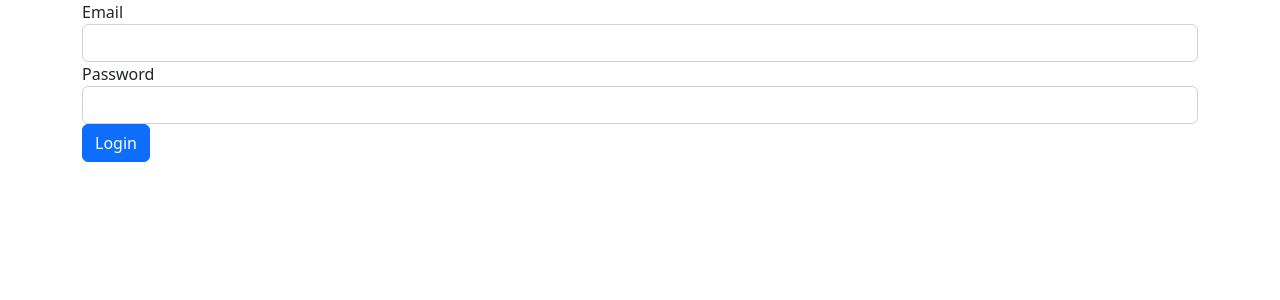
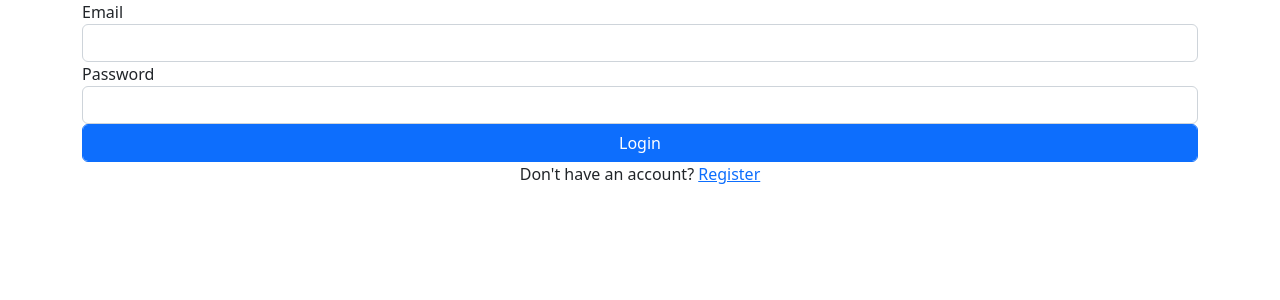
Before and after one commit to ZakLiles/trading-journal, a Flask app: page /login in a window 1280 px wide. Shown: the top 300 px of the page. Run offline with Flask 2, Linux system fonts and the light colour scheme.

Commit message:
adjusting styling

```diff
--- a/server.py
+++ b/server.py
@@ -83,6 +83,7 @@
     form = LoginForm()
 
     if form.validate_on_submit():
+
         email = form.email.data
         password = form.password.data
 
@@ -92,10 +93,12 @@
             flash("No user with associate e-mail exists. Please complete registration", "danger")
             return redirect(url_for("index"))
         if user.check_password(password):
+            print("Password matches")
             flash("You are successfully logged in.", "success")
             login_user(user)
             return redirect(url_for("index"))
         else:
+            flash("Password is incorrect, please try again", "danger")
             form.password.errors.append("Incorrect Password")
 
     return render_template("login.html", form=form)
--- a/templates/login.html
+++ b/templates/login.html
@@ -11,6 +11,9 @@
             {{ form.password.label }}
             {{ form.password(class = "form-control")}}
         </div>
-        <button type="submit" class="btn btn-primary">Login</button>
+        <div class="form-group">
+            {{ form.submit(class="btn btn-primary form-control")}}
+        </div>
+        <div class="container" align="center">Don't have an account? <a href="{{ url_for('register') }}">Register</a></div>
     </form>
 {% endblock %}
```
